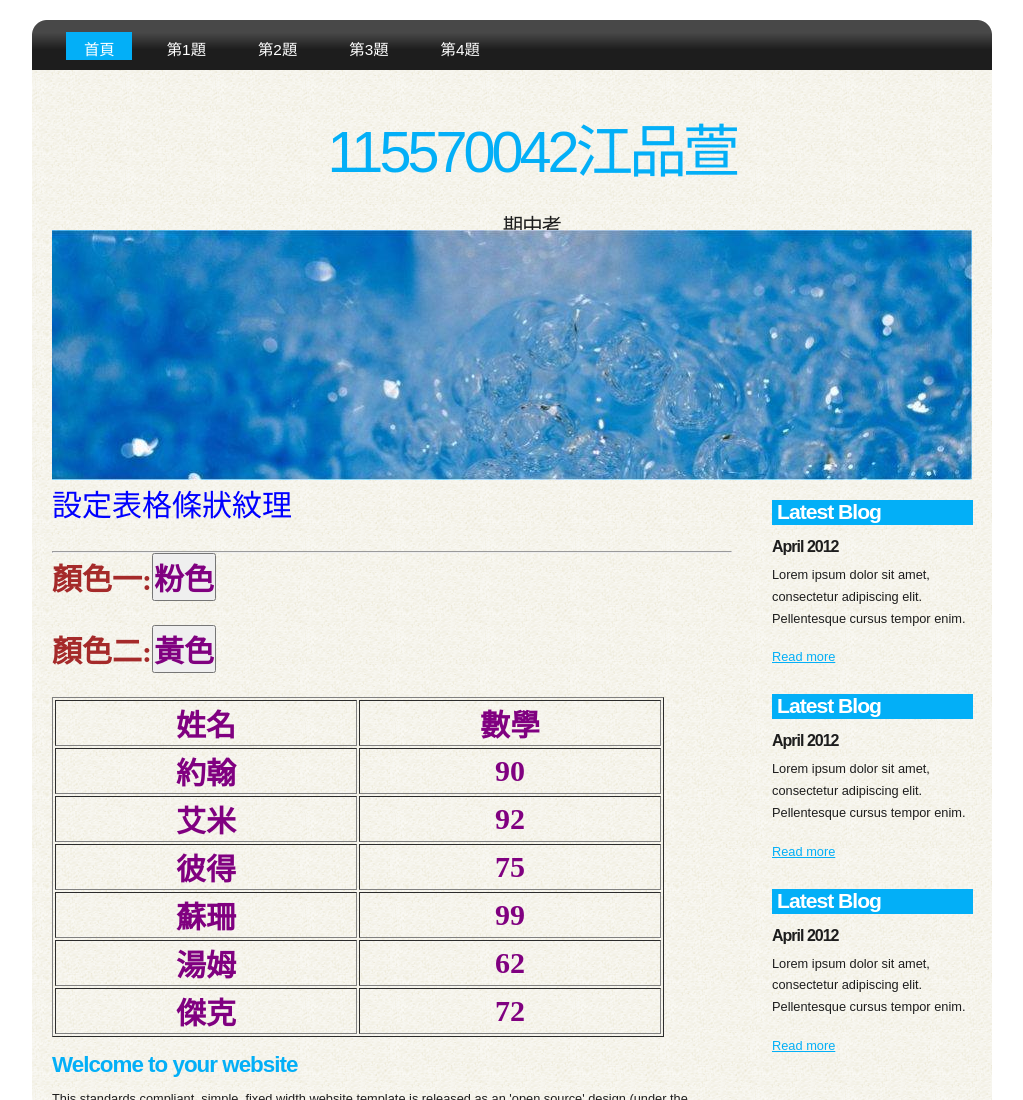
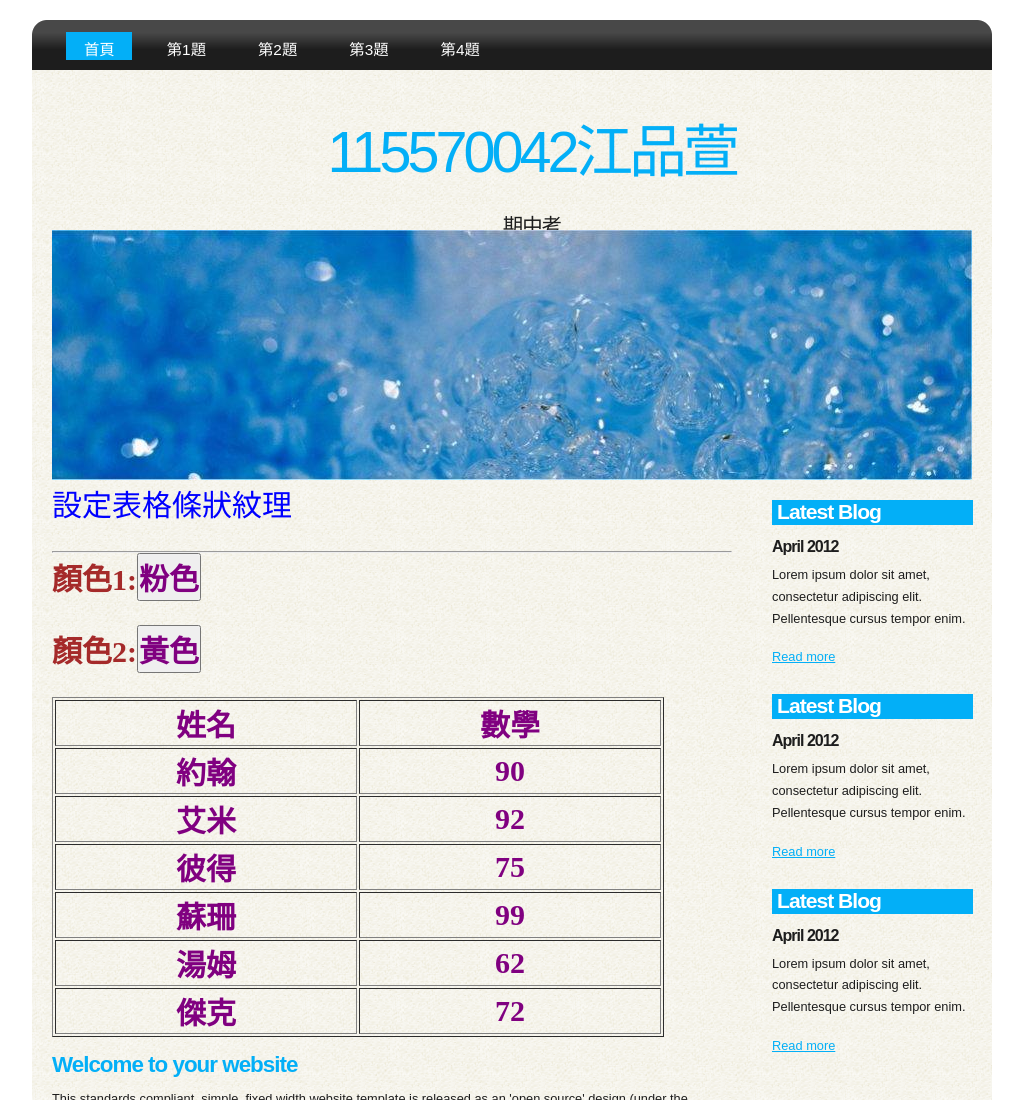
Before and after one commit to shalin-user/text, a plain HTML site: page a2.html in a window 1280 px wide. Shown: the top 1100 px of the page, without its empty margins (128-1151 px from the left). Drawn offline with Linux system fonts and the light colour scheme.

Commit message:
Add files via upload

```diff
--- a/a2.html
+++ b/a2.html
@@ -122,8 +122,8 @@
         <div class="content_item">
           <p style="color:blue; font-size:30px;">設定表格條狀紋理</p>
           <hr>
-          <p class="b1">顏色一:<button class="p1" onclick="show()">粉色</button></p>
-          <p class="b1">顏色二:<button class="p1" onclick="show1()">黃色</button></p>
+          <p class="b1">顏色1:<button class="p1" onclick="show()">粉色</button></p>
+          <p class="b1">顏色2:<button class="p1" onclick="show1()">黃色</button></p>
           <table border="1" width="90%">
             <tr>
               <td class="p1" id="p2">姓名</td>
```
